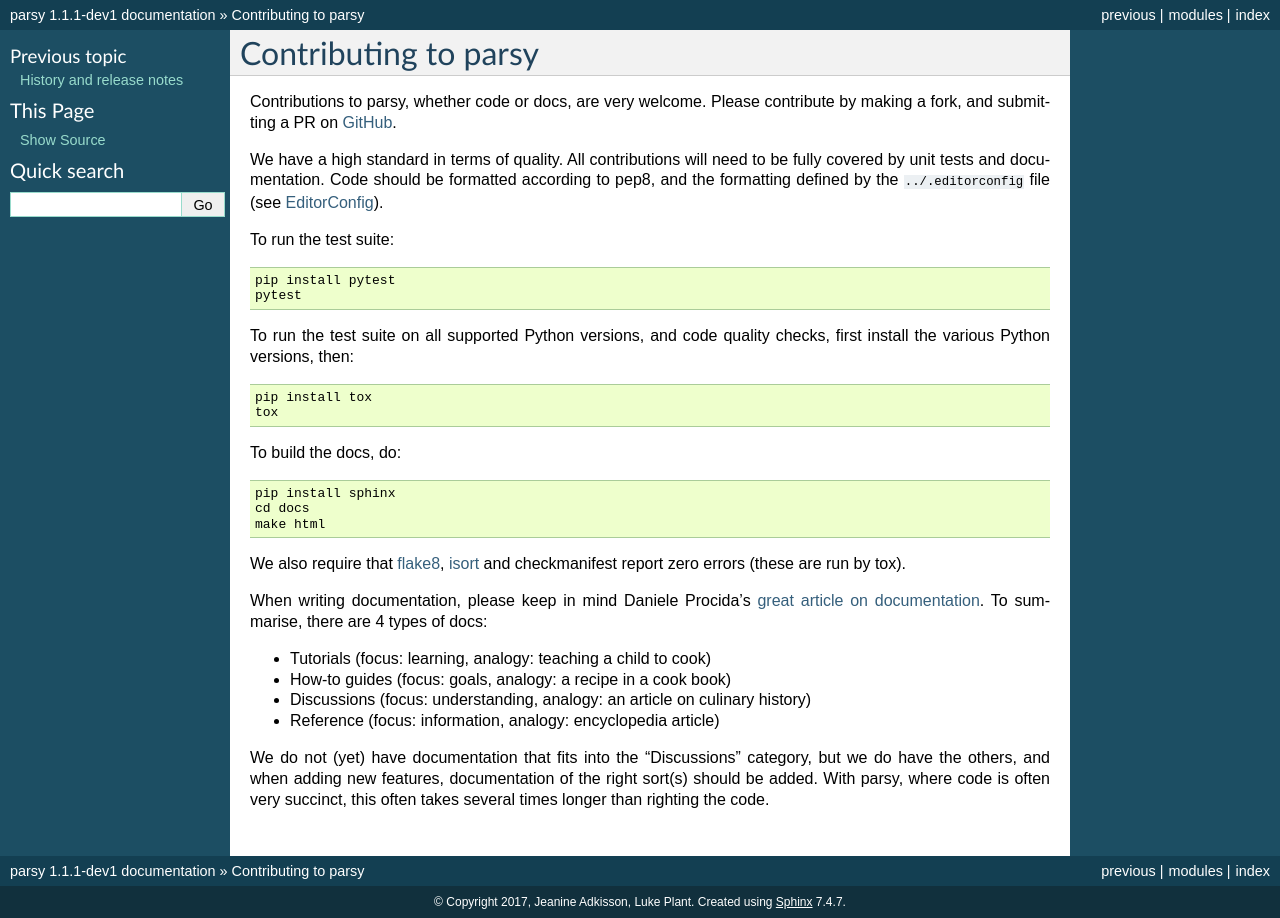
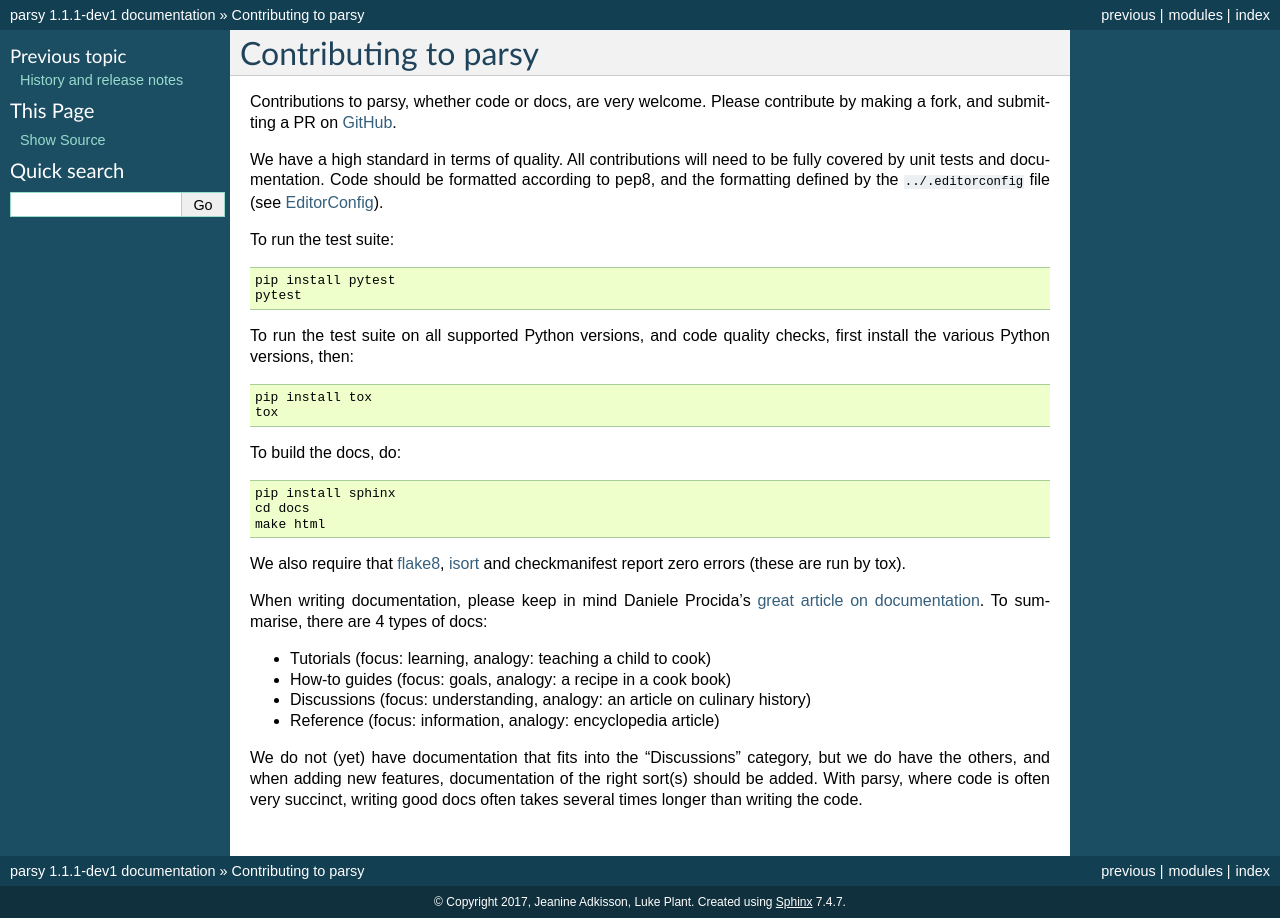
Before and after one commit to python-parsy/parsy, a Sphinx documentation site: the page built from docs/contributing.rst, in a window 1280 px wide. Built offline with Sphinx 7.4.7, drawn with Linux system fonts in a browser that asks for light colours.

Commit message:
Small docs fixes

```diff
--- a/docs/contributing.rst
+++ b/docs/contributing.rst
@@ -43,4 +43,4 @@
 We do not (yet) have documentation that fits into the "Discussions" category,
 but we do have the others, and when adding new features, documentation of the
 right sort(s) should be added. With parsy, where code is often very succinct,
-this often takes several times longer than righting the code.
+writing good docs often takes several times longer than writing the code.
--- a/docs/ref/methods_and_combinators.rst
+++ b/docs/ref/methods_and_combinators.rst
@@ -517,4 +517,4 @@
 Parsy does not try to include every possible combinator - there is no reason why
 you cannot create your own for your needs using the built-in combinators and
 primitives. If you find something that is very generic and would be very useful
-to have as a built-in, please :doc:`submit </contributing>`: as a PR!
+to have as a built-in, please :doc:`submit </contributing>` as a PR!
```
